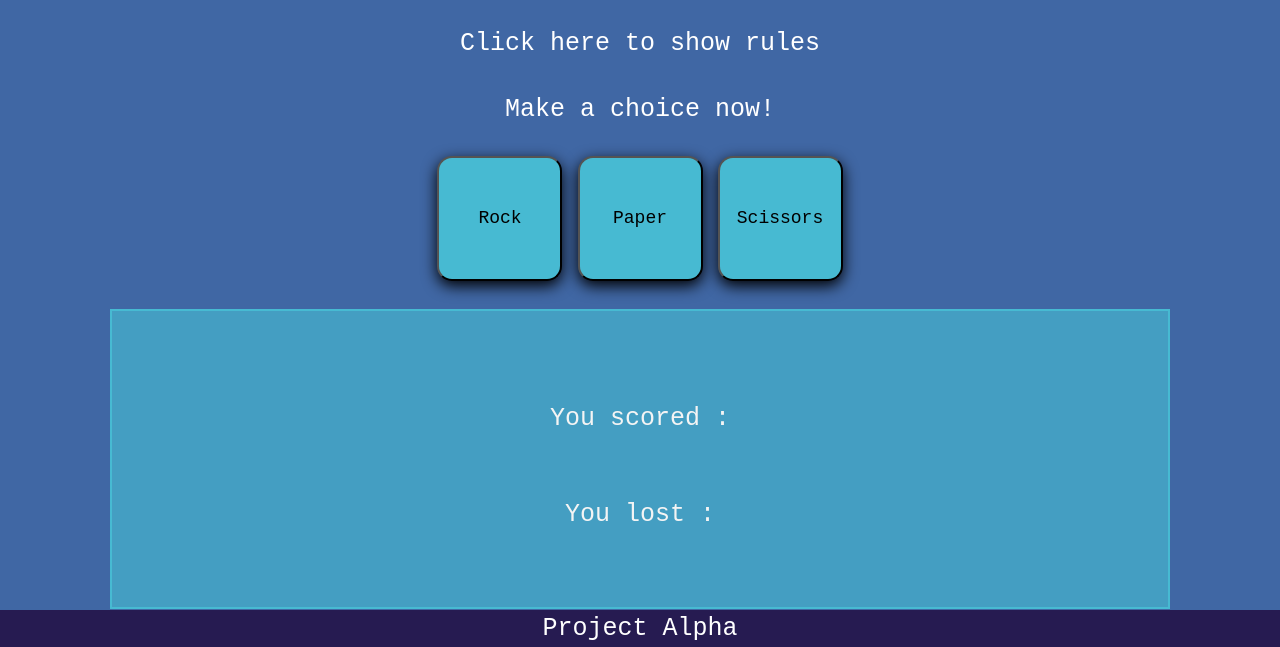
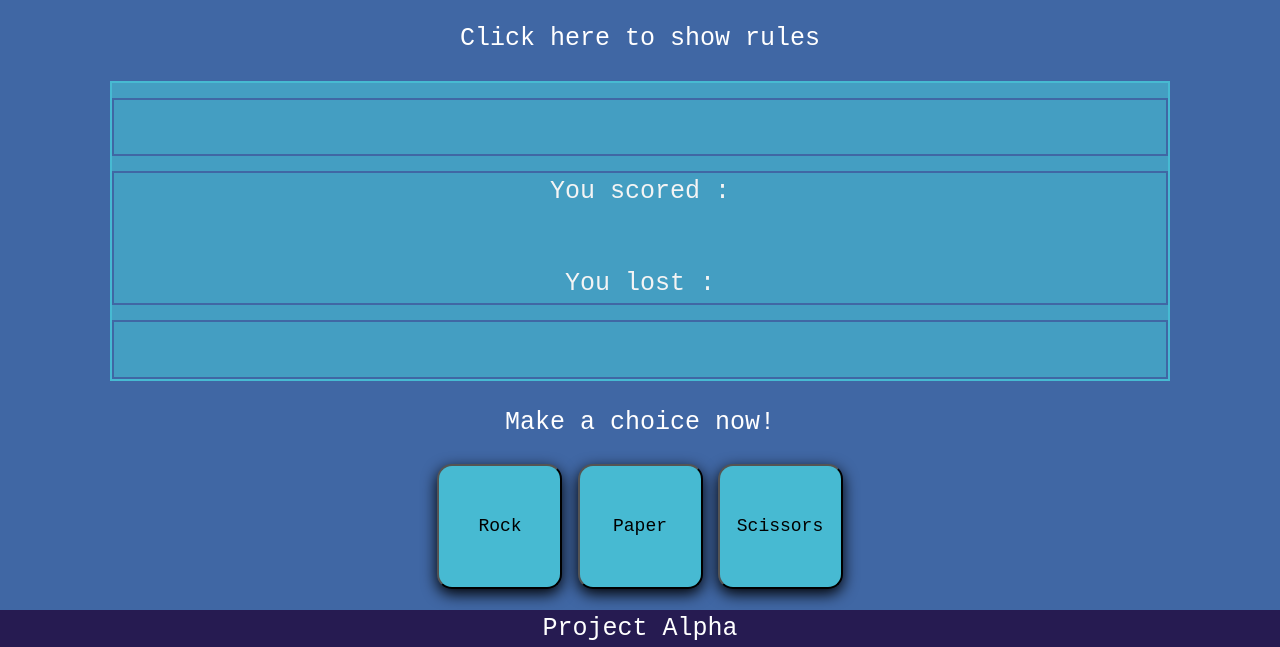
Before and after one commit to Nortey-Micheal/Give_me_rock, a plain HTML site: page index.html in a window 1280 px wide. Shown: the part 153-800 px from the top of the page. Drawn offline with Linux system fonts and the light colour scheme.

Commit message:
feat: change positions of button to bottom
buttons being up made the checking of the score board a hassle

```diff
--- a/index.html
+++ b/index.html
@@ -24,12 +24,7 @@
             <a href="#" class="rule">Click here to show rules</a>
             <p class="rulePara">The rock is a closed fist; paper is a flat hand with fingers and thumb extended and the palm facing downward; and scissors is a fist with the index and middle fingers fully extended toward the opposing player. Rock wins against scissors; paper wins against rock; and scissors wins against paper.</p>
          </div>
-         <p>Make a choice now!</p>
-         <div class="buttons">
-            <button class="rock">Rock</button>
-            <button class="paper">Paper</button>
-            <button class="scissors">Scissors</button>
-         </div>
+
          <div class="scores">
             <div>
                <p class="comp"></p>
@@ -46,6 +41,14 @@
                <p class="winner"></p>
             </div>
          </div>
+
+         <p>Make a choice now!</p>
+         <div class="buttons">
+            <button class="rock">Rock</button>
+            <button class="paper">Paper</button>
+            <button class="scissors">Scissors</button>
+         </div>
+
         </div>
     </main>
     <footer class="footer">
--- a/styles.css
+++ b/styles.css
@@ -40,6 +40,7 @@ button {
     font-size: large;
     box-shadow: 0 5px 15px;
     border-radius: 15px;
+    margin-bottom: 20px;
 }
 
 a {
@@ -107,9 +108,9 @@ p.rulePara {
     padding: 10px;
 }
 
-/* .scores p {
-    border: black solid 2px;
-} */
+.scores div {
+    border: #4067a4 solid 2px;
+}
 
 @media (max-width: 650px) {
     body {
```
